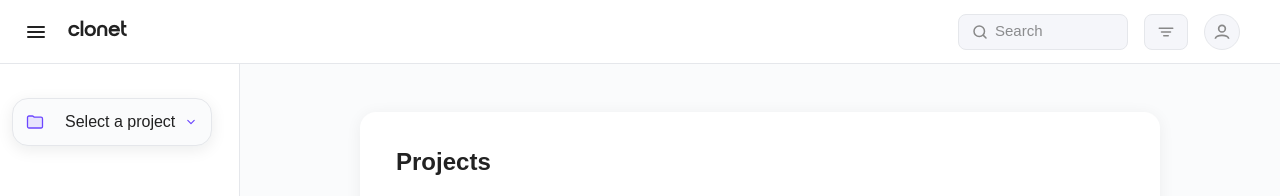
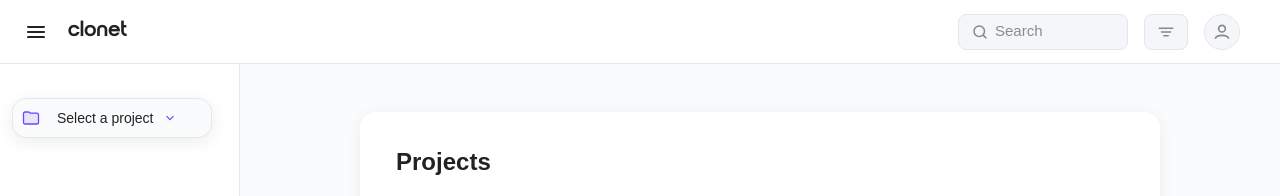
Before and after one commit to welcmhome/clonet-app, a Next.js app: page /dashboard in a window 1280 px wide. Shown: the top 196 px of the page. Built offline with nearby package versions, Linux system fonts and the light colour scheme.

Commit message:
Make sidebar project button and circle thinner, reduce font size for label

```diff
--- a/src/app/dashboard/page.tsx
+++ b/src/app/dashboard/page.tsx
@@ -97,9 +97,9 @@ export default function Dashboard() {
               display: 'flex',
               alignItems: 'center',
               padding: 0,
-              height: 48,
+              height: 40,
               fontWeight: 500,
-              fontSize: 16,
+              fontSize: 14,
               color: '#222',
               cursor: 'pointer',
               outline: 'none',
@@ -107,8 +107,8 @@ export default function Dashboard() {
               marginTop: 16,
               marginLeft: 12,
               marginBottom: 2,
-              width: sidebarOpen ? 200 : 48,
-              borderRadius: sidebarOpen ? 16 : 24,
+              width: sidebarOpen ? 200 : 40,
+              borderRadius: sidebarOpen ? 14 : 20,
               backgroundColor: sidebarOpen ? '#fafbfc' : '#fff',
               boxShadow: sidebarOpen ? '0 4px 16px 0 rgba(16,20,30,0.08)' : 'none',
               border: '1.5px solid #e5e7eb',
@@ -119,10 +119,10 @@ export default function Dashboard() {
             }}
           >
             <span style={{
-              width: 44,
-              height: 44,
-              minWidth: 44,
-              minHeight: 44,
+              width: 36,
+              height: 36,
+              minWidth: 36,
+              minHeight: 36,
               display: 'flex',
               alignItems: 'center',
               justifyContent: 'center',
@@ -147,7 +147,7 @@ export default function Dashboard() {
                 overflow: 'hidden',
                 color: '#222',
                 fontWeight: 500,
-                fontSize: 16,
+                fontSize: 14,
                 display: 'flex',
                 alignItems: 'center',
               }}
```
